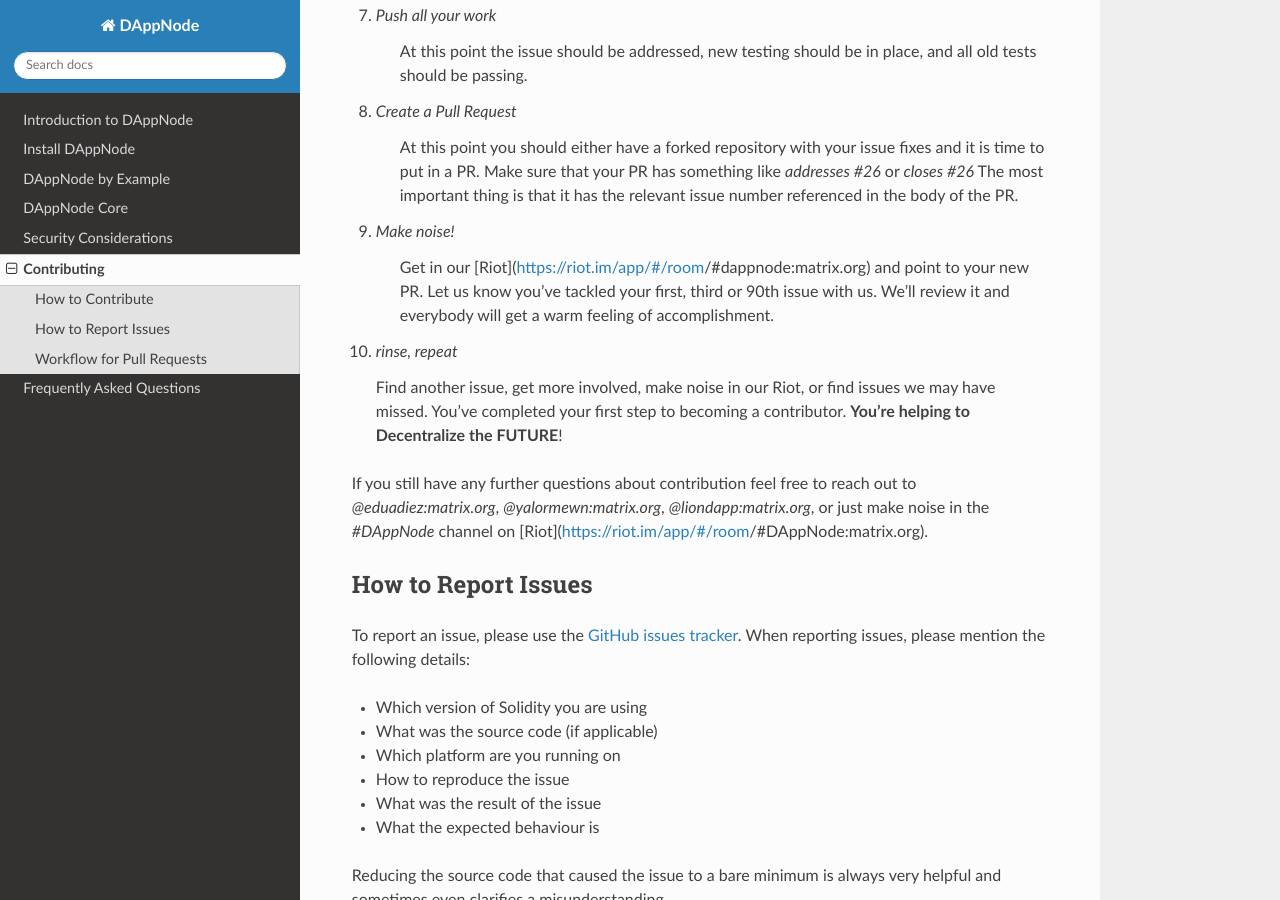
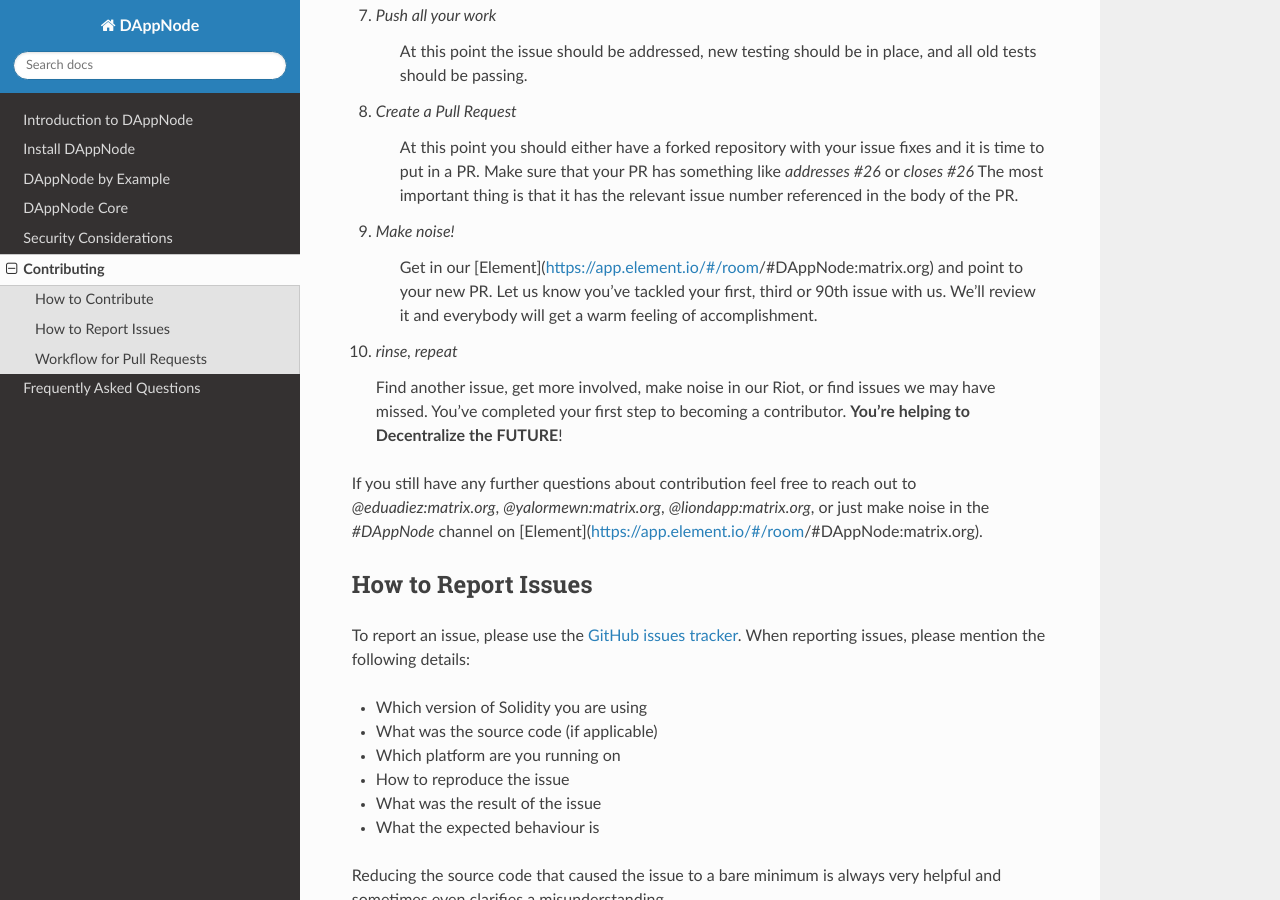
Before and after one commit to dappnode/DAppNode, a Sphinx documentation site: the page built from docs/contributing.rst, in a window 1280 px wide and 900 px high, scrolled down 1388 px. Built offline with Sphinx 7.4.7 and the Read the Docs theme 2.0.0, drawn with Linux system fonts in a browser that asks for light colours.

Commit message:
Update contributing.rst

```diff
--- a/docs/contributing.rst
+++ b/docs/contributing.rst
@@ -58,14 +58,14 @@
 
 9. *Make noise!*
 
-    Get in our [Riot](https://riot.im/app/#/room/#dappnode:matrix.org) and point to your new PR. Let us know you've tackled your first, third or 90th issue with us. We'll review it and everybody will get a warm feeling of accomplishment.
+    Get in our [Element](https://app.element.io/#/room/#DAppNode:matrix.org) and point to your new PR. Let us know you've tackled your first, third or 90th issue with us. We'll review it and everybody will get a warm feeling of accomplishment.
 
 10. *rinse, repeat*
 
     Find another issue, get more involved, make noise in our Riot, or find issues we may have missed. You've completed your first step to becoming a contributor. **You're helping to Decentralize the FUTURE**!
 
 
-If you still have any further questions about contribution feel free to reach out to `@eduadiez:matrix.org`,  `@yalormewn:matrix.org`, `@liondapp:matrix.org`, or just make noise in the `#DAppNode` channel on [Riot](https://riot.im/app/#/room/#DAppNode:matrix.org).
+If you still have any further questions about contribution feel free to reach out to `@eduadiez:matrix.org`,  `@yalormewn:matrix.org`, `@liondapp:matrix.org`, or just make noise in the `#DAppNode` channel on [Element](https://app.element.io/#/room/#DAppNode:matrix.org).
 
 
 How to Report Issues
```
